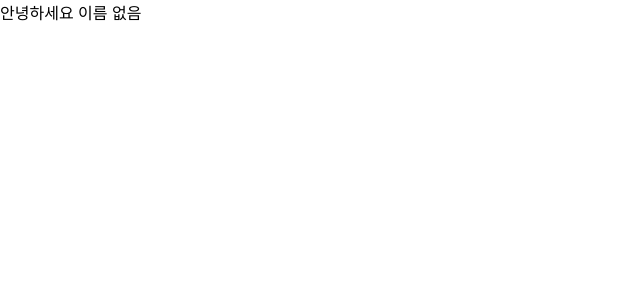
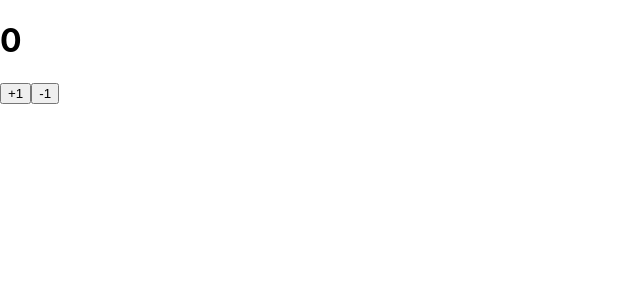
Before and after one commit to GodChiken/fast-campus-react, a React (Create React App) app: page / in a window 1280 px wide. Shown: the top 300 px of the page, without its empty margins (0-640 px from the left). Built offline with nearby package versions, Linux system fonts and the light colour scheme.

Commit message:
24. 클래스형 컴포넌트 - 클래스형 컴포넌트 내부의 이벤트에서 인스턴스를 가르키지 않는 상황

```diff
--- /dev/null
+++ b/src/component/class/Counter.js
@@ -0,0 +1,22 @@
+import React, {Component} from 'react'
+
+export default class Counter extends Component{
+    handleIncrease() {
+        console.log('increase');
+        console.log(this);                 // 컴포넌트 인스턴스를 가르키지 않음.
+    }
+
+    handleDecrease() {
+        console.log('decrease');
+    }
+
+    render() {
+        return (
+            <div>
+                <h1>0</h1>
+                <button onClick={this.handleIncrease}>+1</button>
+                <button onClick={this.handleDecrease}>-1</button>
+            </div>
+        );
+    }
+}
--- a/src/component/class/Hello.js
+++ b/src/component/class/Hello.js
@@ -1,6 +1,9 @@
 import React, {Component} from 'react'
 
 export default class Hello extends Component {
+    static defaultProps = {
+        name : '이름없음'
+    };
     render() {
         const {color,name,isSpecial} = this.props;
         return (
@@ -11,6 +14,3 @@ export default class Hello extends Component {
         )
     }
 }
-Hello.defaultProps = {
-    name: '이름 없음'
-};
--- a/src/index.js
+++ b/src/index.js
@@ -3,6 +3,8 @@ import {render} from 'react-dom'
 import './index.css';
 import App from "./component/function/App";
 import Hello from "./component/class/Hello";
+import Counter from "./component/class/Counter";
 
 //render(<App/>,document.getElementById('root'));
 render(<Hello/>,document.getElementById('root'));
+render(<Counter/>,document.getElementById('root'));
```
